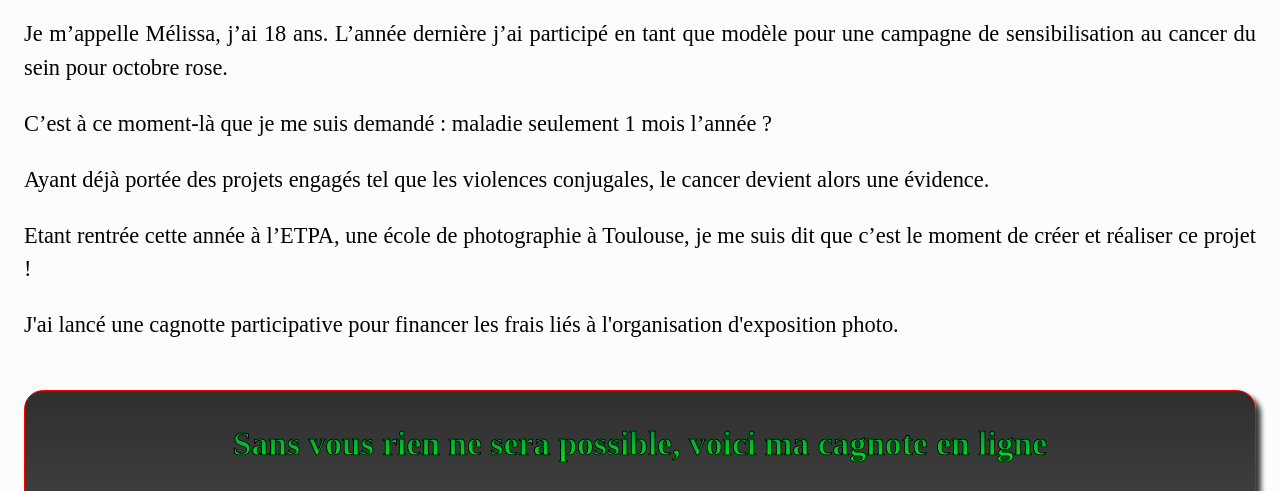
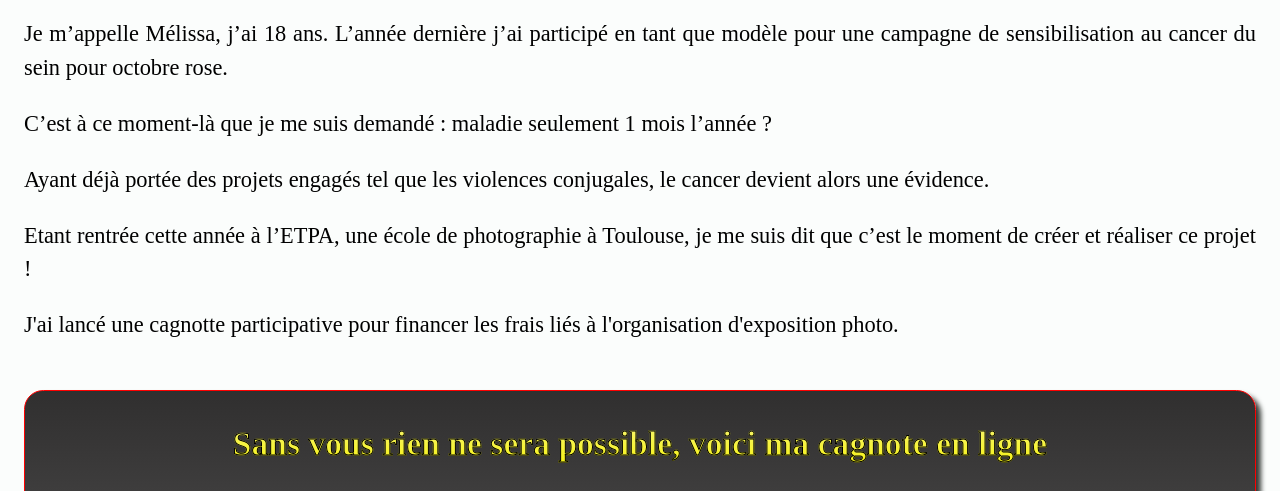
Before and after one commit to herve09/coeursdefemmes, a plain HTML site: page index.html in a window 1280 px wide. Shown: the part 326-817 px from the top of the page. Drawn offline with Linux system fonts and the light colour scheme.

Commit message:
degrade en jaune

```diff
--- a/style.css
+++ b/style.css
@@ -26,12 +26,12 @@ p {
 }
 
 .font_vert {
-    background: -webkit-linear-gradient(rgb(8, 185, 46), rgb(50, 117, 53));
+    background: -webkit-linear-gradient(rgb(247, 245, 124), #f5f107);
     -webkit-background-clip: text;
     -webkit-text-fill-color: transparent;
 }
 
-
+/**/
 .shadow_base {
     box-shadow: 5px 5px 5px rgb(55, 59, 55);
 }
@@ -43,7 +43,7 @@ p {
 .titre_generique {
     text-decoration: none;
     text-align: center;
-    background: -webkit-linear-gradient(rgb(3, 117, 74), rgb(6, 248, 18));
+    background: -webkit-linear-gradient(rgb(247, 245, 124),  #f5f107);
     -webkit-background-clip: text;
     -webkit-text-fill-color: transparent;
     -webkit-text-stroke: 1px black;
```
